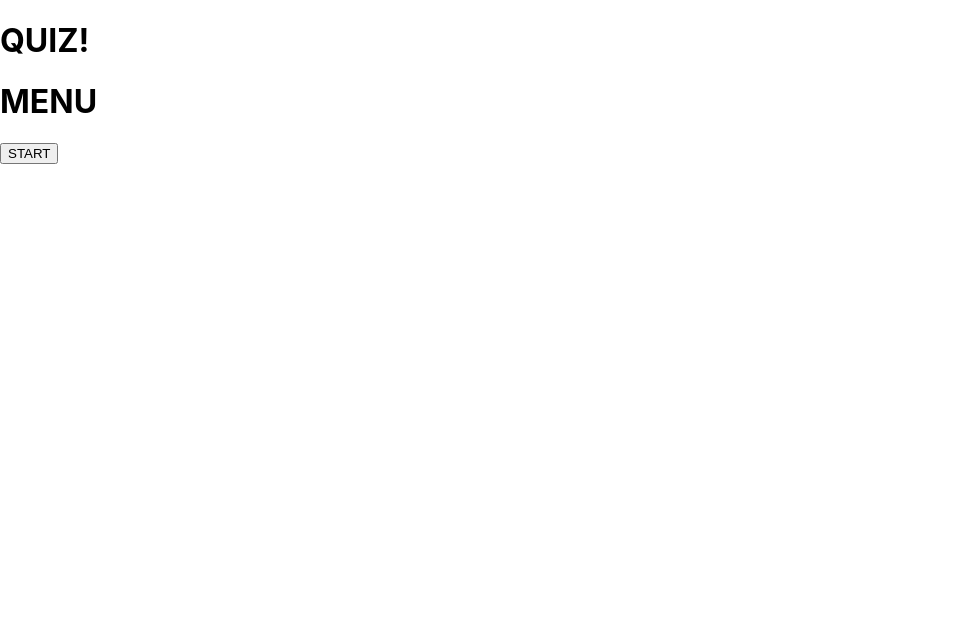
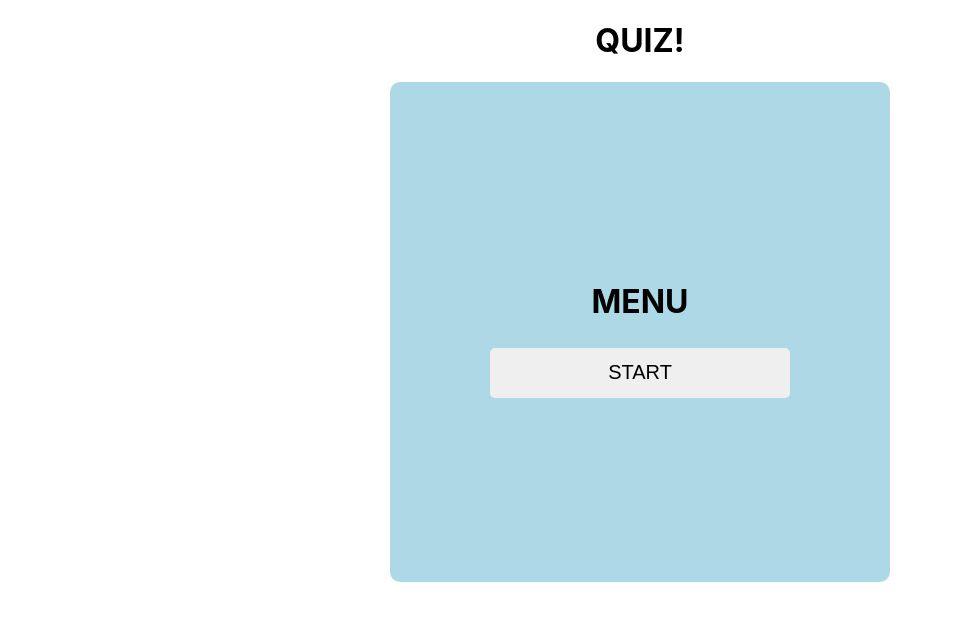
Before and after one commit to bondzai/lab-react, a React (Create React App) app in the folder app02-quiz/: page / in a window 1280 px wide. Shown: the top 620 px of the page, without its empty margins (0-953 px from the left). Built offline with nearby package versions, Linux system fonts and the light colour scheme.

Commit message:
Create style

```diff
--- a/app02-quiz/src/App.css
+++ b/app02-quiz/src/App.css
@@ -1,38 +1,31 @@
 .App {
+  display: flex;
+  flex-direction: column;
+  justify-content: center;
   text-align: center;
+  align-items: center;
 }
 
-.App-logo {
-  height: 40vmin;
-  pointer-events: none;
-}
-
-@media (prefers-reduced-motion: no-preference) {
-  .App-logo {
-    animation: App-logo-spin infinite 20s linear;
-  }
-}
-
-.App-header {
-  background-color: #282c34;
-  min-height: 100vh;
+.menu, .quiz {
+  width: 500px;
+  height: 500px;
+  background: lightblue;
+  border-radius: 10px;
   display: flex;
   flex-direction: column;
+  justify-content: center;
   align-items: center;
-  justify-content: center;
-  font-size: calc(10px + 2vmin);
-  color: white;
 }
-
-.App-link {
-  color: #61dafb;
+.menu button {
+  width: 300px;
+  height: 50px;
+  margin: 5px;
+  border: none;
+  border-radius: 5px;
+  font-size: 20px;
+  cursor: pointer;
 }
-
-@keyframes App-logo-spin {
-  from {
-    transform: rotate(0deg);
-  }
-  to {
-    transform: rotate(360deg);
-  }
+button:hover {
+  background: greenyellow;
+  color:white;
 }
--- a/app02-quiz/src/App.js
+++ b/app02-quiz/src/App.js
@@ -2,7 +2,7 @@
 import Menu from "./components/Menu";
 import Quiz from "./components/Quiz";
 import Score from "./components/Score";
-
+import "./App.css";
 export const DataContext = createContext()
 
 function App() {
```
